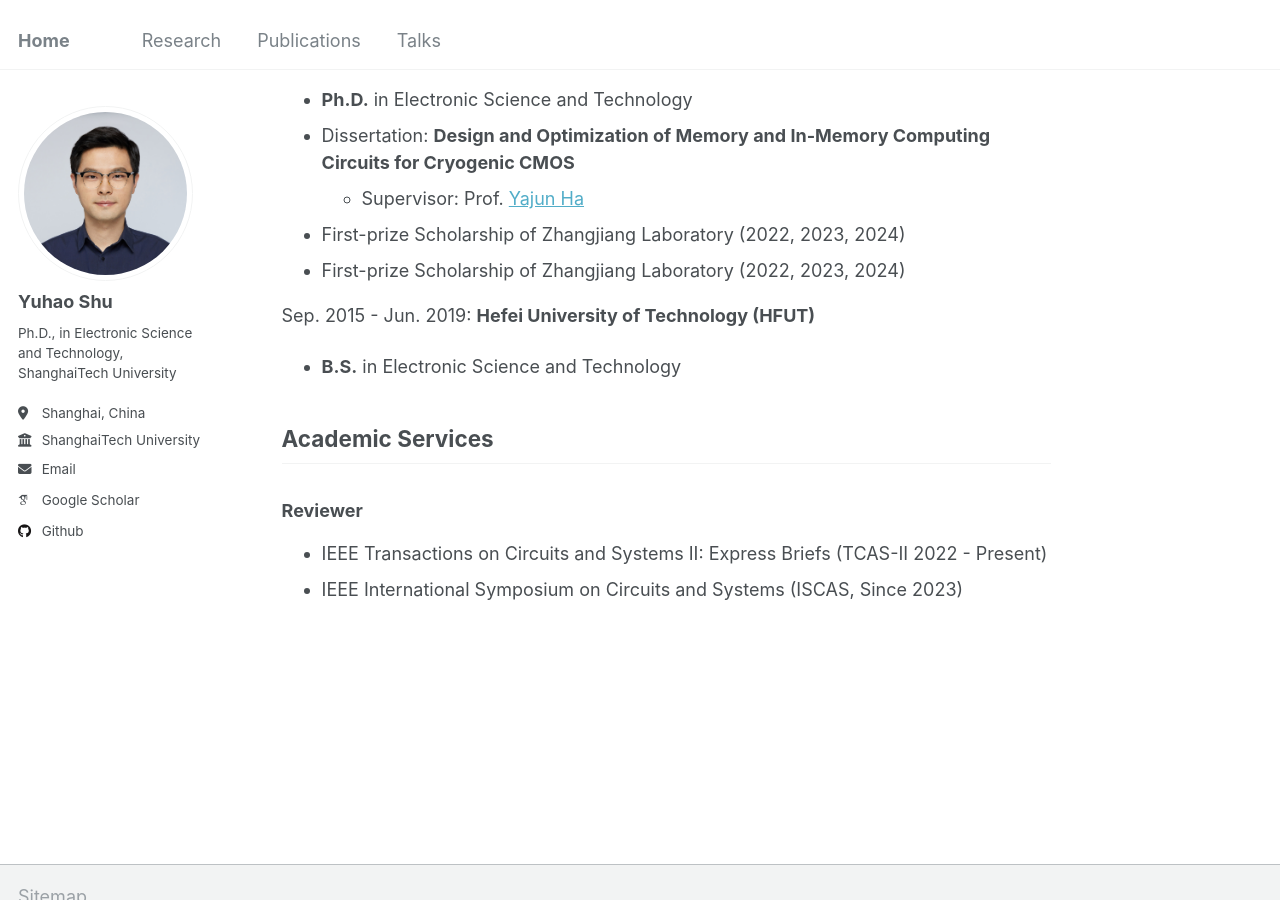
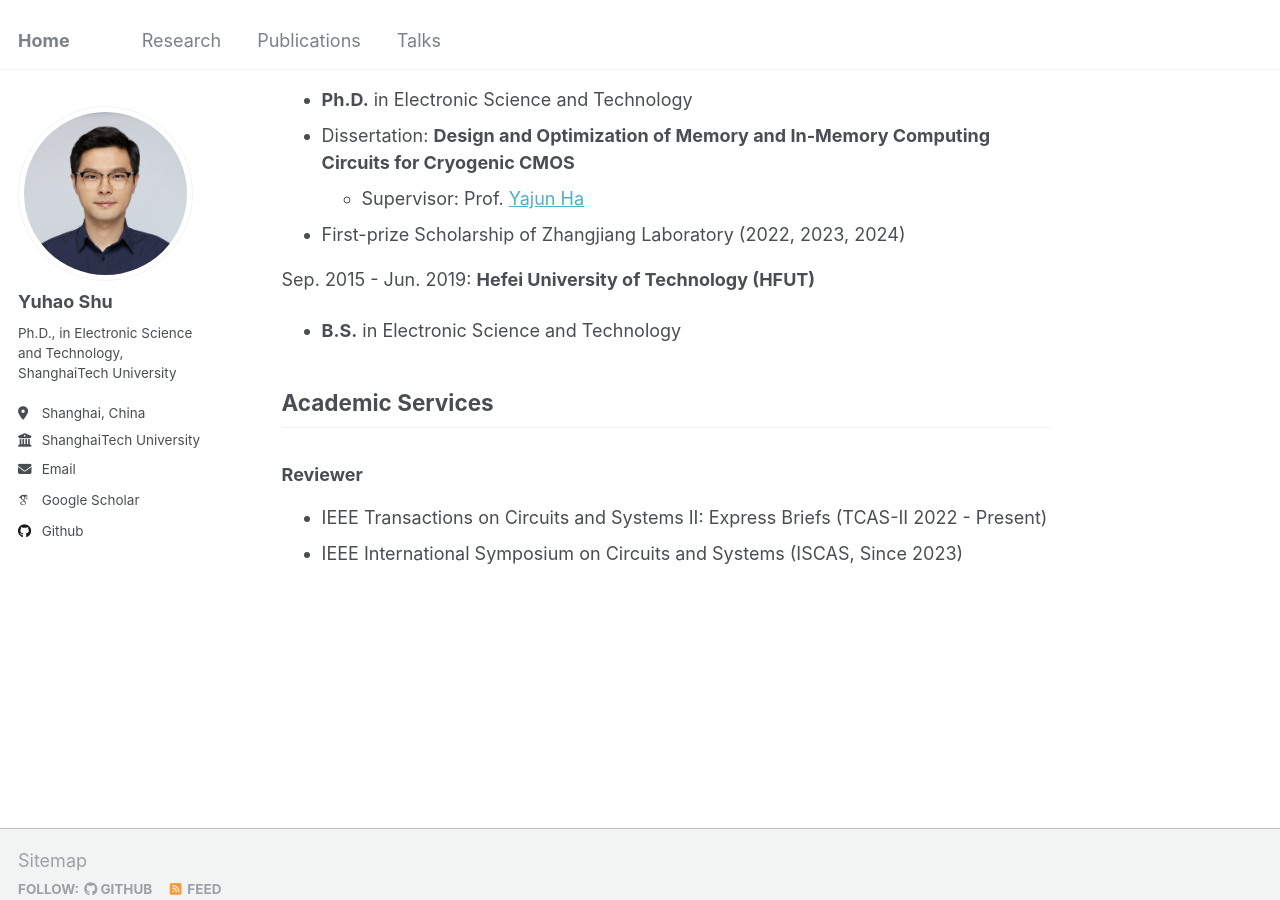
Before and after one commit to beckycaspar/beckycaspar.github.io, a Jekyll site: the page built from _pages/about.md, in a window 1280 px wide and 900 px high, scrolled down 647 px. Built offline with Jekyll 4.4.1, drawn with Linux system fonts in a browser that asks for light colours; some web fonts are replaced.

Commit message:
update phd

```diff
--- a/_pages/about.md
+++ b/_pages/about.md
@@ -23,7 +23,6 @@ Sep. 2019 - Dec. 2024: **University of Chinese Academy of Sciences/ShanghaiTech
 * Dissertation: **Design and Optimization of Memory and In-Memory Computing Circuits for Cryogenic CMOS**
   -  Supervisor: Prof. [Yajun Ha](https://sist.shanghaitech.edu.cn/hayj/main.htm)
 * First-prize Scholarship of Zhangjiang  Laboratory (2022, 2023, 2024)
-* First-prize Scholarship of Zhangjiang  Laboratory (2022, 2023, 2024)
 
 Sep. 2015 - Jun. 2019: **Hefei University of Technology (HFUT)**
 * **B.S.** in Electronic Science and Technology
```
